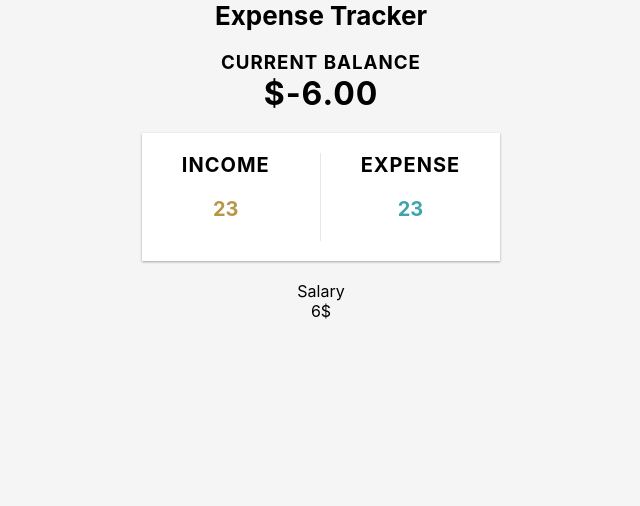
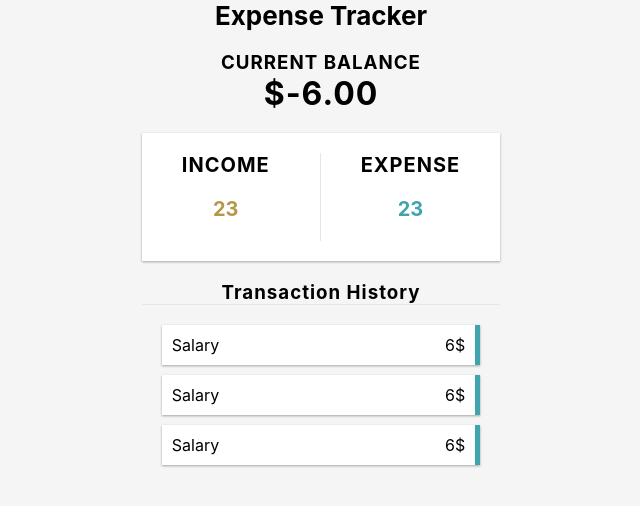
Before and after one commit to owais4321/expense-tracker, a React (Create React App) app: page / in a window 1280 px wide. Shown: the top 506 px of the page, without its empty margins (319-959 px from the left). Built offline with nearby package versions, Linux system fonts and the light colour scheme.

Commit message:
added transaction history componenrt

```diff
--- a/src/App.css
+++ b/src/App.css
@@ -1,4 +1,3 @@
-
 
 body{
   background-color: whitesmoke;
--- a/src/App.js
+++ b/src/App.js
@@ -4,13 +4,16 @@ import Header from './Components/Header/Header'
 import Balance from './Components/Balance/Balance';
 import AccountSummary from './Components/AccountSummary/AccountSummary';
 import Transaction from './Components/Transaction/Transaction';
+import Transactions from './Components/Transactions/Transactions';
+import TransactionHistory from './Components/TransactionHistory/TransactionHistory';
+
 function App() {
   return (
     <div className="App">
       <Header/>
       <Balance/>
       <AccountSummary/>
-      <Transaction/>
+      <TransactionHistory/>
     </div>
   );
 }
--- a/src/Components/Transaction/Transaction.css
+++ b/src/Components/Transaction/Transaction.css
@@ -13,6 +13,7 @@
     padding: 10px;
     box-shadow: var(--box-shadow);
     position: relative;
+    margin: 10px
 }
 .plus{
 border-right:5px #b69647 solid;
--- a/src/Components/TransactionHistory/TransactionHistory.js
+++ b/src/Components/TransactionHistory/TransactionHistory.js
@@ -0,0 +1,12 @@
+import './TransactionHistory.css'
+import Transactions from "../Transactions/Transactions";
+
+const TransactionHistory = ()=>{
+    return(
+        <div className='transaction-history'>
+            <h3>Transaction History</h3>
+            <Transactions/>
+        </div>
+    )
+}
+export default TransactionHistory;
--- a/src/Components/Transactions/Transactions.css
+++ b/src/Components/Transactions/Transactions.css
@@ -0,0 +1,4 @@
+.transactions{
+        border-top: 1px   #e6e6e6  solid;
+        padding: 10px;
+}
--- a/src/Components/Transactions/Transactions.js
+++ b/src/Components/Transactions/Transactions.js
@@ -1,11 +1,13 @@
 import './Transactions.css'
+import Transaction from '../Transaction/Transaction';
 const Transactions=()=>{
     let arr=[123,1232,-1231,-345,454,-3456]
     let plus=arr.filter(elm=>elm>0)
     let minus=arr.filter(elm=>elm<0)
     return(
-        <div>
-            plus.map(elm=>)
+        <div className='transactions'>
+            {plus.map(elm=><Transaction className='transaction-container minus'/>)}
         </div>
     )
 }
+export default Transactions;
```
